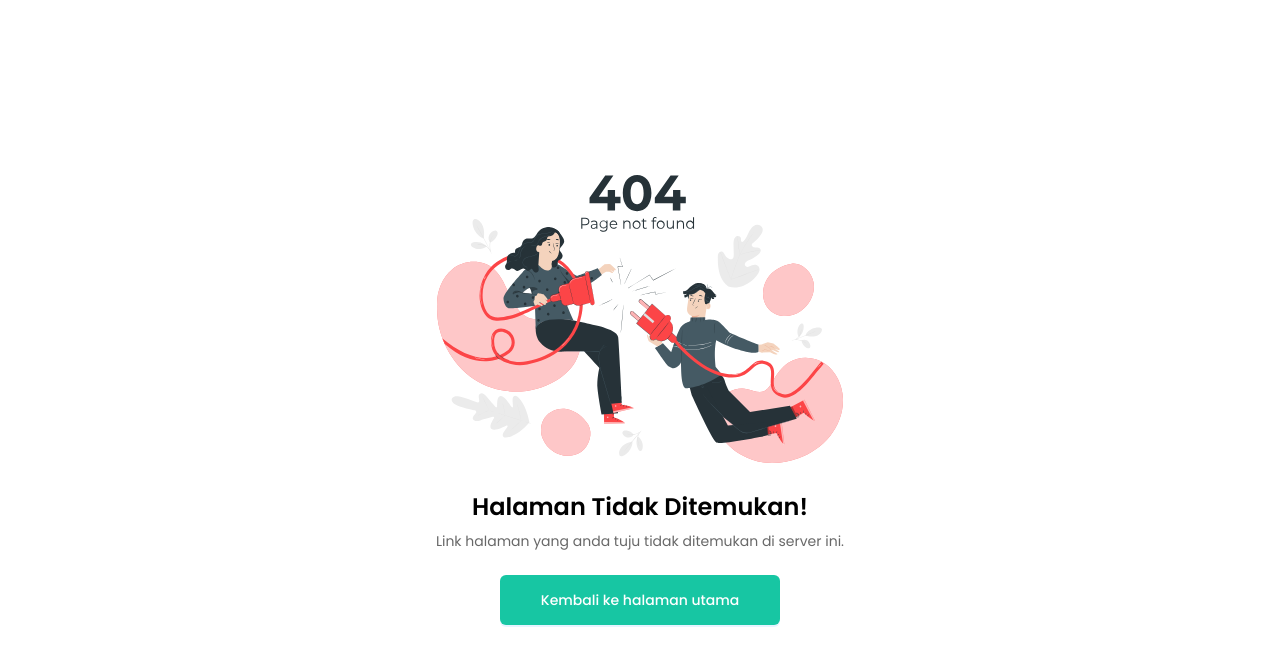
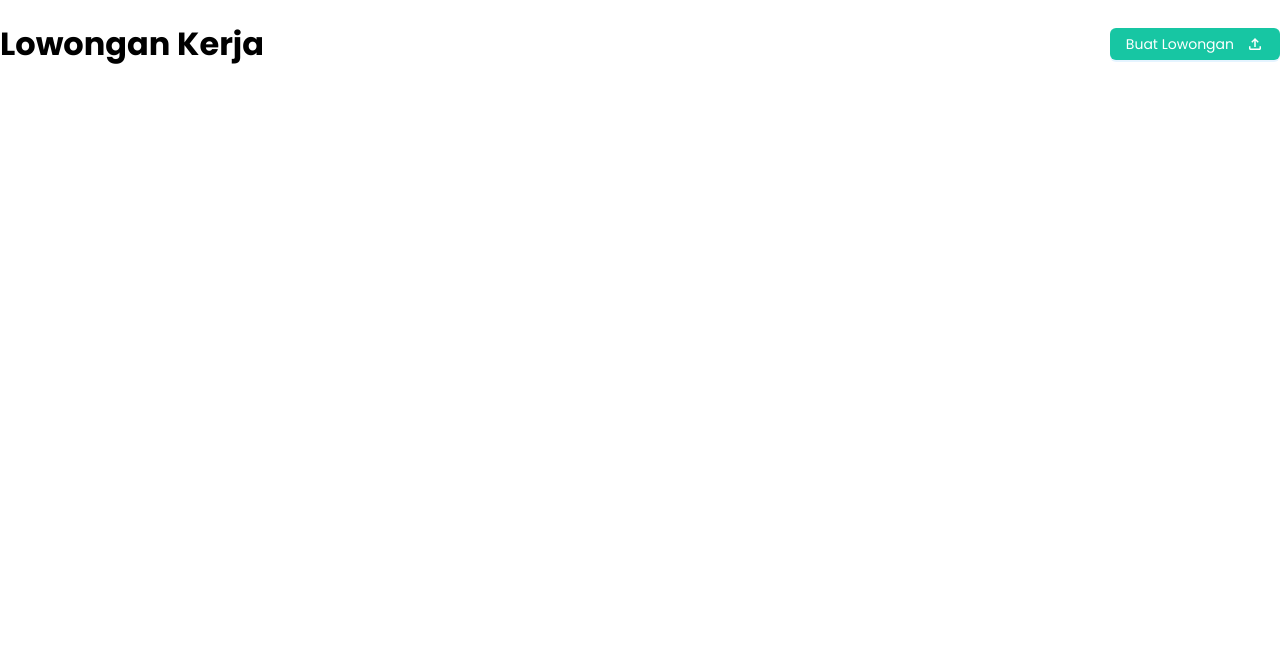
Before and after one commit to SanH16/skripsi, a React (Vite) app in the folder client/: page /rekrutmen in a window 1280 px wide. Before the commit this address led to /404. Shown: the top 666 px of the page. Built offline with nearby package versions, Linux system fonts and the light colour scheme.

Commit message:
add some change layout and rekrutmen

```diff
--- a/client/src/components/layout-components/AppLayout.jsx
+++ b/client/src/components/layout-components/AppLayout.jsx
@@ -1,6 +1,7 @@
-import { Layout } from "antd";
 import Sidebar from "./Sidebar";
 import Topbar from "./Topbar";
+import { Layout } from "antd";
+import { Outlet } from "react-router-dom";
 
 export default function AppLayout() {
   return (
@@ -9,7 +10,16 @@ export default function AppLayout() {
       <Topbar />
       <main className="flex">
         <Sidebar />
+        <Content />
       </main>
     </Layout>
   );
 }
+
+function Content() {
+  return (
+    <section className="w-full overflow-x-hidden px-5">
+      <Outlet />
+    </section>
+  );
+}
--- a/client/src/routers/index.jsx
+++ b/client/src/routers/index.jsx
@@ -2,12 +2,14 @@ import { Routes, Route, Navigate } from "react-router-dom";
 import Notfound from "@/views/error-views/Notfound";
 import LandingPage from "@/views/landing-views";
 import AppLayout from "@/components/layout-components/AppLayout";
+import Rekrutmen from "@/views/app-views/rekrutmen";
 
 export default function SetupRoutes() {
   return (
     <Routes>
       <Route index element={<LandingPage />} />
       <Route path="/dashboard" element={<AppLayout />} />
+      <Route path="/rekrutmen" element={<Rekrutmen />} />
       <Route>
         <Route path="/404" element={<Notfound />} />
         <Route path="*" element={<Navigate to="/404" replace />} />
--- /dev/null
+++ b/client/src/views/app-views/rekrutmen/index.jsx
@@ -0,0 +1,32 @@
+import { Link } from "react-router-dom";
+import { Row, Col, Button } from "antd";
+import { MdOutlineFileUpload } from "react-icons/md";
+
+export default function Rekrutmen() {
+  return (
+    <>
+      <div className="mb-5 py-5">
+        <Row justify="space-between" className="mb-5" align="middle">
+          <Col span={12}>
+            <h3 className="font-bold">Lowongan Kerja</h3>
+          </Col>
+          <Col>
+            <Link to="/unggah-artikel">
+              <Button
+                id="write-article"
+                type="primary"
+                className="flex bg-green-500"
+              >
+                Buat Lowongan
+                <span className="ms-1 text-lg">
+                  <MdOutlineFileUpload />
+                </span>
+              </Button>
+            </Link>
+          </Col>
+        </Row>
+        {/* <ListArticle /> */}
+      </div>
+    </>
+  );
+}
```
